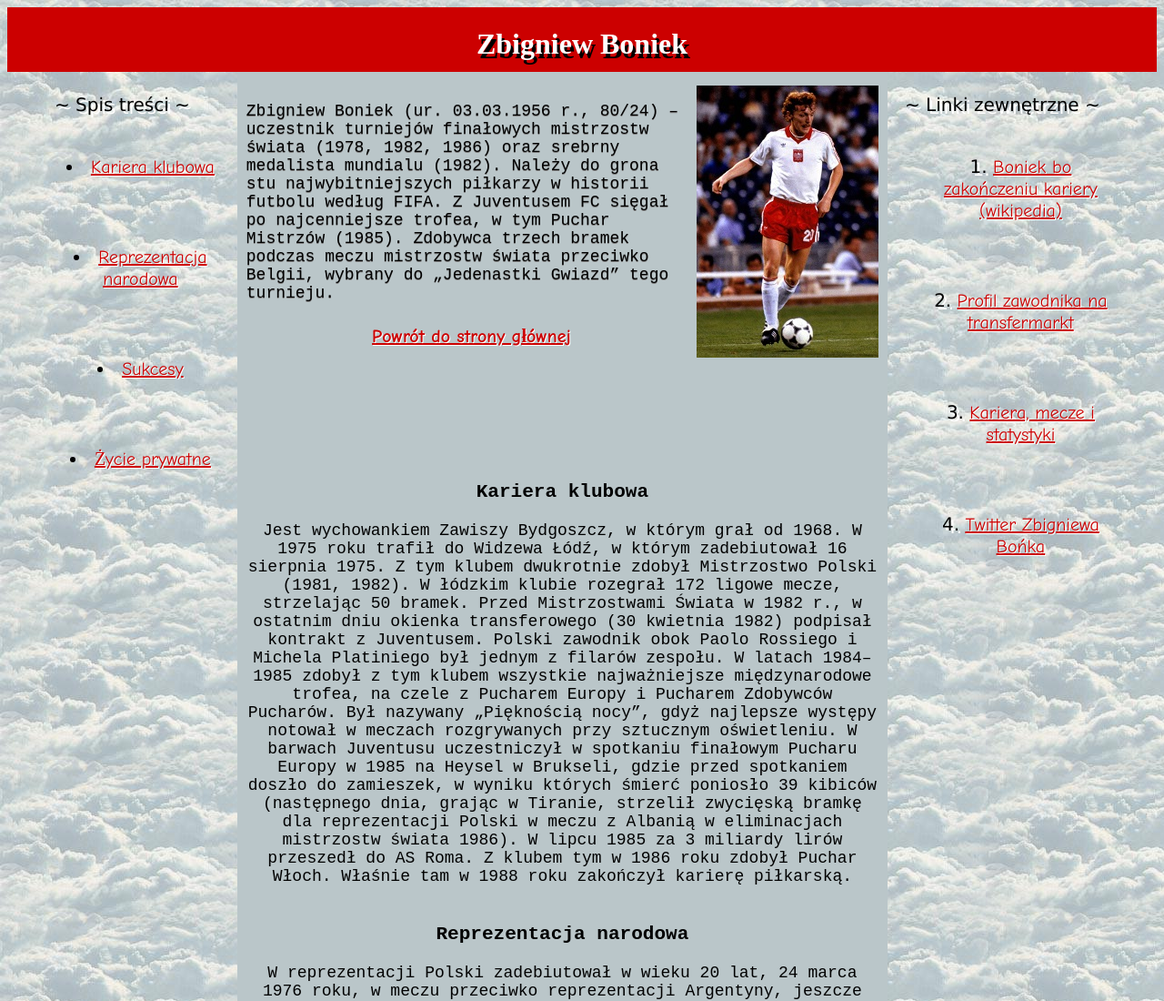
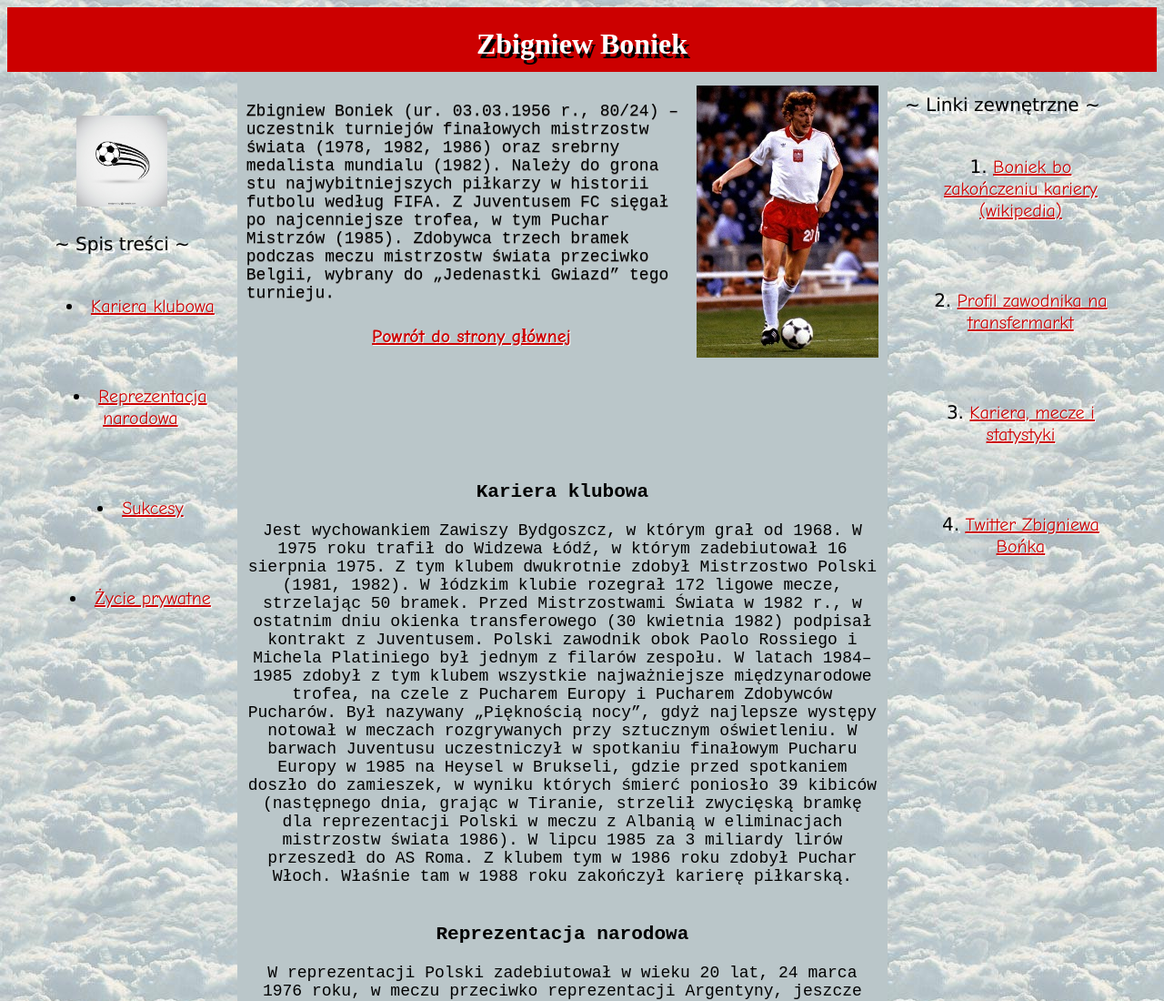
Before and after one commit to gronek69/dawidgronkiewicz, a plain HTML site: page podstrony/boniek.html in a window 1280 px wide. Shown: the top 1100 px of the page at 91% size. Drawn offline with Linux system fonts and the light colour scheme.

Commit message:
Add files via upload

```diff
--- a/podstrony/boniek.html
+++ b/podstrony/boniek.html
@@ -13,8 +13,10 @@
 <div class="header"><h1>Zbigniew Boniek</h1></div>
 
 <div class="menu1">
+<br><br>
+<img src=../images/logo.jpg alt="Tutaj powinno być moje logo" title="Logo piłka" width=100 height=100 />
+<br><br>
 
-<br>
 ~ Spis treści ~ <br><br>
 <ul>
 <li><a href="#kariera">Kariera klubowa</a></li>
--- a/style.css
+++ b/style.css
@@ -18,6 +18,7 @@
 {
 	text-align: center;
 }
+
 
 .article
 {
```
Also changed, not shown: index.html (+6 -3 lines), podstrony/deyna.html (+3 -2 lines), podstrony/lewandowski.html (+3 -1 lines), podstrony/lubanski.html (+3 -1 lines), podstrony/mlynarczyk.html (+3 -1 lines), podstrony/piszczek.html (+3 -1 lines), podstrony/zmuda.html (+3 -1 lines), images/logo.jpg (added).
